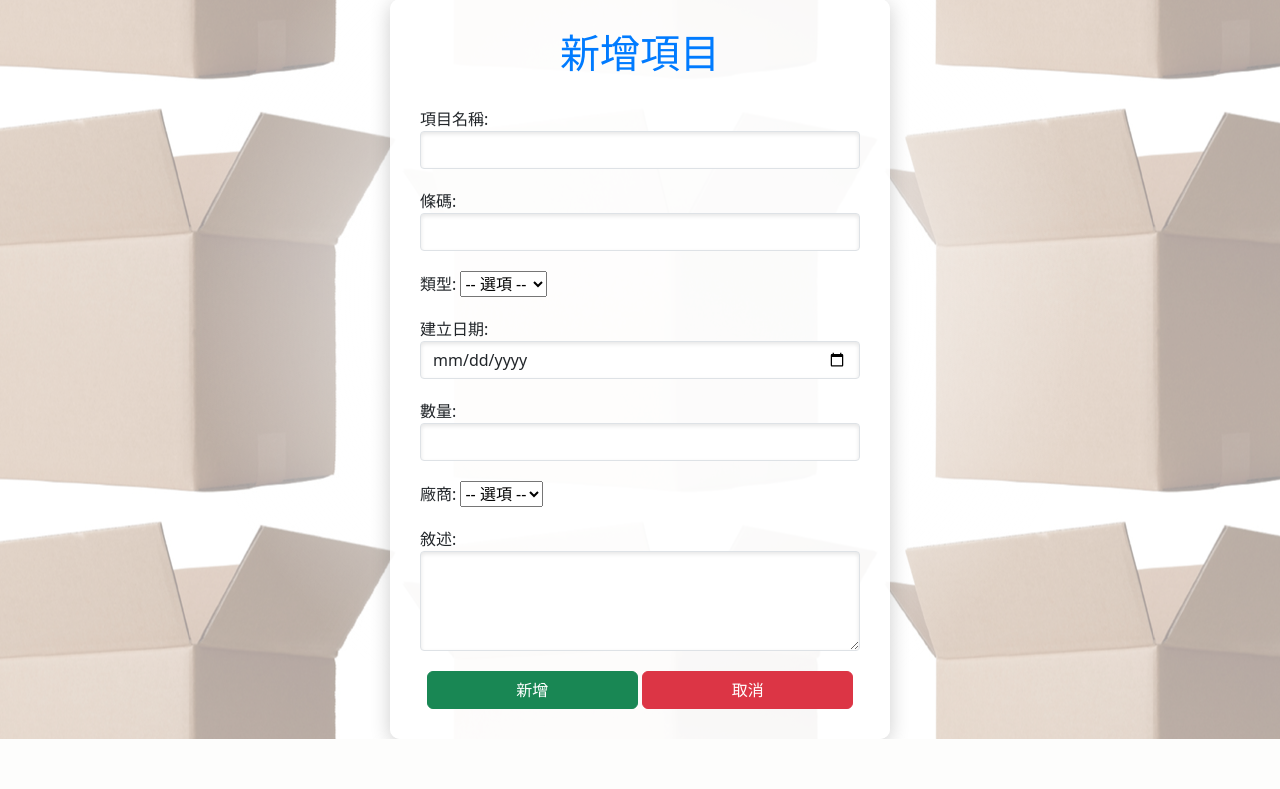
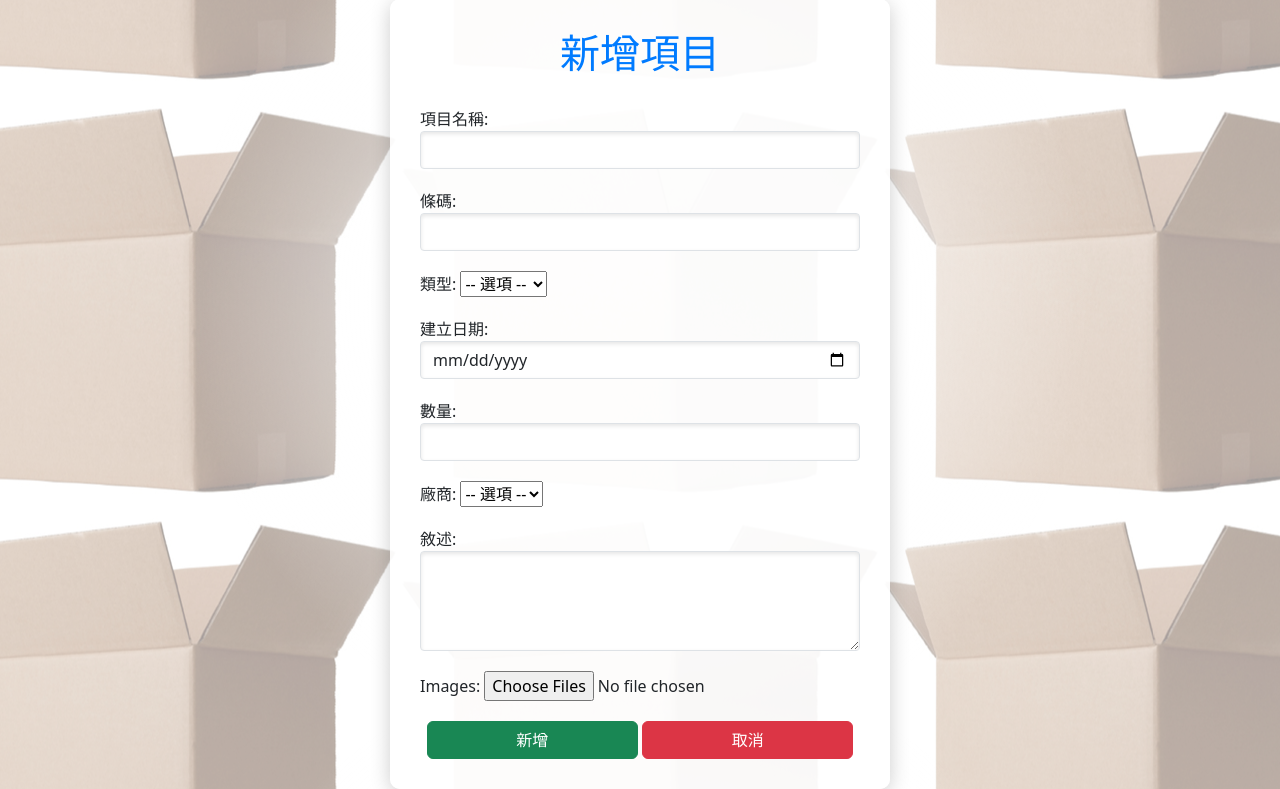
Before and after one commit to pagee123/warehouse_Django2, a Django app: page /products/add/ in a window 1280 px wide. Shown: the part 99-888 px from the top of the page. Before the commit the page ends 838 px from the top, so only its background shows below. Run offline with Django 5.2, Linux system fonts and the light colour scheme; data comes from the database, SQL or seed files in the repository; both versions use the stored data as it was after the commit; some libraries are stand-ins or nearby versions.

Commit message:
20241016

```diff
--- a/myapp/forms.py
+++ b/myapp/forms.py
@@ -30,6 +30,7 @@ class SignUpForm(UserCreationForm):
 
     # 用於新增或更新貨品的表單
 class ProductForm(forms.ModelForm):
+    images = forms.ImageField(required=False)
     class Meta:
         model = Product
-        fields = ['serial_number','barcode','product_name', 'arrival_date', 'quantity','product_type','description','supplier']  # 表單顯示的欄位
+        fields = ['serial_number','barcode','product_name', 'arrival_date', 'quantity','product_type','description','supplier','images']  # 表單顯示的欄位
--- a/myapp/models.py
+++ b/myapp/models.py
@@ -1,6 +1,8 @@
+import os
 from django.db import models
 from django.utils import timezone
 from django.contrib.auth.models import User  # 使用內建的User模型
+from django.conf import settings
 
 # Create your models here.
 
@@ -42,6 +44,11 @@ class Product(models.Model):
             return True
         else:
             return False  # 如果數量不足以取出，返回 False
+    def delete(self, *args, **kwargs):
+        # 刪除所有與該產品關聯的圖片
+        for image in self.images.all():
+            image.delete()  # 這將同時刪除文件
+        super().delete(*args, **kwargs)
 
 class ProductImage(models.Model):
     product = models.ForeignKey('Product', related_name='images', on_delete=models.CASCADE)  # 與 Product 關聯
@@ -50,6 +57,16 @@ class ProductImage(models.Model):
     def __str__(self):
         return f"Image for {self.product.product_name}"
 
+    def delete(self, *args, **kwargs):
+        # 檢查文件是否存在
+        if self.image:
+            image_path = os.path.join(settings.MEDIA_ROOT, self.image.path)
+            # 刪除文件
+            if os.path.isfile(image_path):
+                os.remove(image_path)
+        # 刪除資料庫記錄
+        super().delete(*args, **kwargs)
+
 class ActivityLog(models.Model):
     user = models.ForeignKey(User, on_delete=models.CASCADE)
     action = models.CharField(max_length=255)  # 動作描述
--- a/myapp/views.py
+++ b/myapp/views.py
@@ -163,10 +163,16 @@ def add_product(request):
         if form.is_valid():
             product = form.save()  # 直接保存表單
 
+            image = request.FILES.get('image')
+
+            if image:
+                ProductImage.objects.create(product=product, image=image)
+
             # 創建操作記錄
             user = request.user
             action_description = f"成功建立 {product.product_name}，數量為 {product.quantity}。"
             ActivityLog.objects.create(user=user, action=action_description)
+            messages.success(request, f"成功建立 {product.product_name}，數量為 {product.quantity}。")
 
             return redirect('product_list')  # 新增成功後重定向到產品列表
     else:
@@ -191,6 +197,7 @@ def delete_product(request, product_id):
         action_description = (f"成功刪除{product.product_name}")
         # 創建並保存操作記錄
         ActivityLog.objects.create(user=user, action=action_description)
+        messages.success(request, f"成功刪除 {product.product_name}")
         product.delete()
         return redirect('product_list')  # 刪除成功後重定向到產品列表
 
--- a/templates/add_product.html
+++ b/templates/add_product.html
@@ -46,7 +46,7 @@
 <body>
     <div class="container form-container mt-5">
         <h1 class="text-center">新增項目</h1>
-        <form method="post">
+        <form method="POST" enctype="multipart/form-data">
             {% csrf_token %}
             <div class="form-group">
                 <label for="id_product_name">項目名稱:</label>
@@ -99,6 +99,11 @@
                 <textarea style="height:100px" name="description" id="id_description" class="form-control"></textarea>
             </div>
 
+            <div class="form-group">
+                <label for="id_image">Images:</label>
+                <input type="file" name="image" multiple id="id_image">
+            </div>
+
             <div class="text-center">
                 <button type="submit" class="btn btn-success btn-custom">新增</button>
                 <a href="{% url 'product_list' %}" class="btn btn-danger btn-custom">取消</a>
```
Also changed, not shown: db.sqlite3, media/充電線.png (renamed from media/images/充電線.png).
